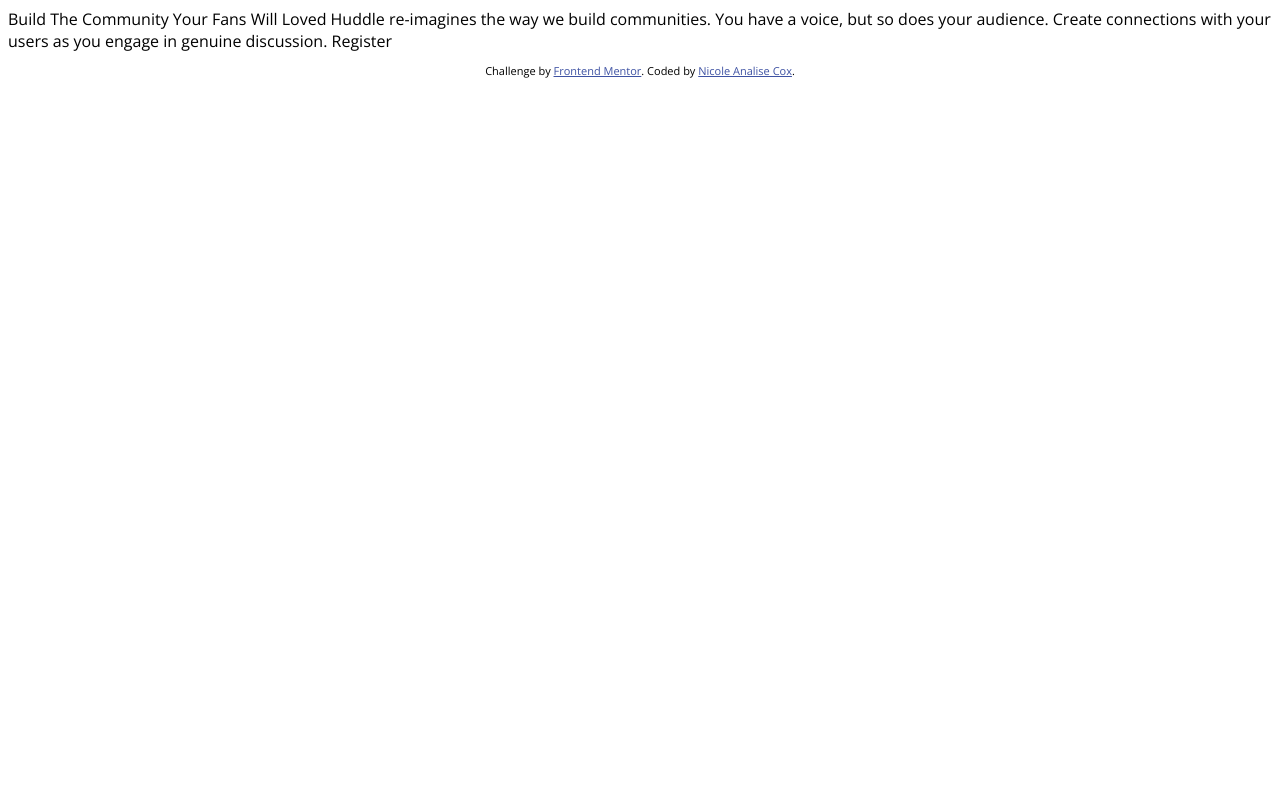
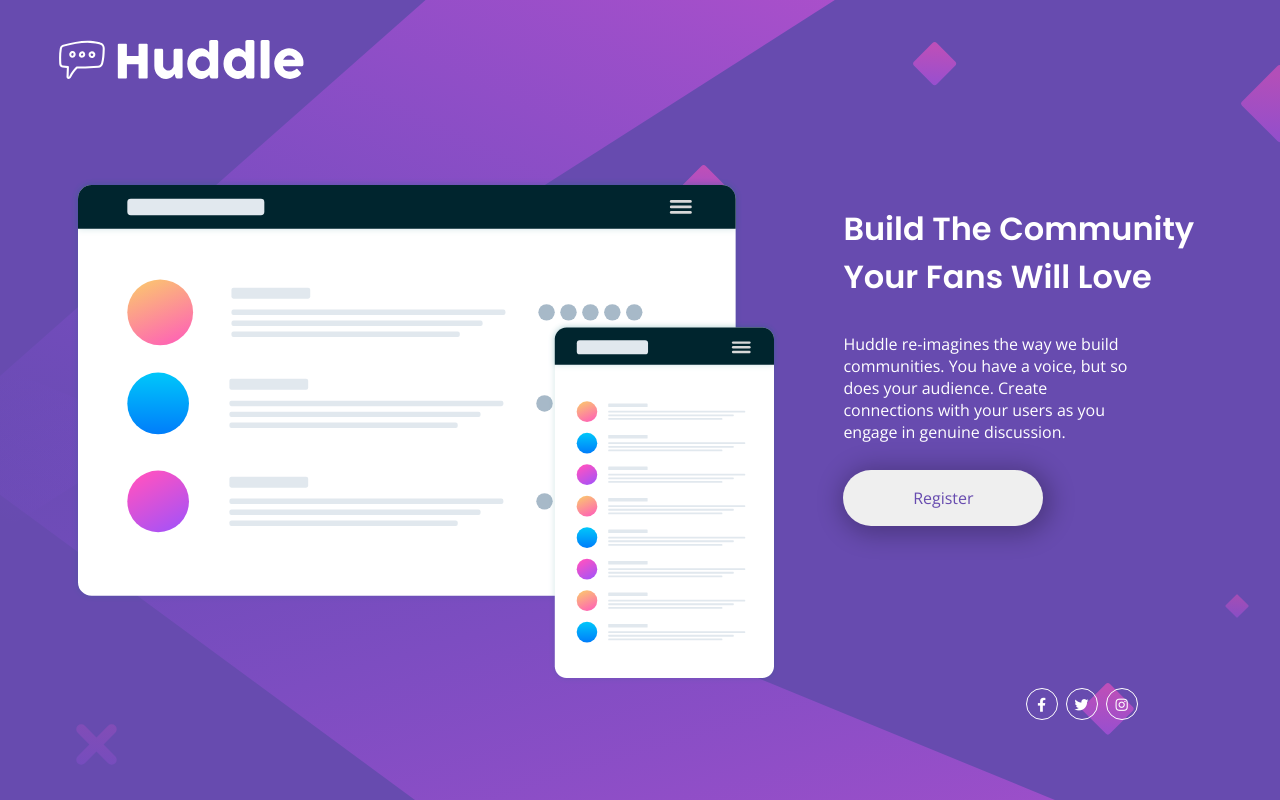
Before and after one commit to mayariii/huddle-landing-page, a plain HTML site: page index.html in a window 1280 px wide. Drawn offline with nearby package versions, Linux system fonts and the light colour scheme.

Commit message:
first pass of desktop version with sass

```diff
--- a/index.html
+++ b/index.html
@@ -10,38 +10,53 @@
   <link rel="preconnect" href="https://fonts.gstatic.com">
   <link href="https://fonts.googleapis.com/css2?family=Poppins:wght@400;600&display=swap" rel="stylesheet">
   <link href="https://fonts.googleapis.com/css2?family=Open+Sans&display=swap" rel="stylesheet">
+  <link rel="stylesheet" href="https://use.fontawesome.com/releases/v5.15.3/css/all.css"
+    integrity="sha384-SZXxX4whJ79/gErwcOYf+zWLeJdY/qpuqC4cAa9rOGUstPomtqpuNWT9wdPEn2fk" crossorigin="anonymous">
   <link rel="stylesheet" href="./css/style.css">
   <title>Frontend Mentor | Huddle landing page with single introductory section</title>
 
-  <!-- Feel free to remove these styles or customise in your own stylesheet 👍 -->
-  <style>
-    .attribution {
-      font-size: 11px;
-      text-align: center;
-    }
-
-    .attribution a {
-      color: hsl(228, 45%, 44%);
-    }
-  </style>
 
 </head>
 
 <body>
+  <div class="container">
+    <div class="header">
+      <img class="logo" src="/images/logo.svg" alt="Huddle Logo">
+    </div>
 
-  Build The Community Your Fans Will Loved
+    <div class="content">
+      <div class="image-content">
+        <img src="/images/illustration-mockups.svg" alt="Desktop & Mobile Illustration">
+      </div>
 
-  Huddle re-imagines the way we build communities. You have a voice, but so does your audience.
-  Create connections with your users as you engage in genuine discussion.
+      <div class="text-content">
+        <p class="heading"> Build The Community <br> Your Fans Will Love</p>
+        <p class="sub-text">Huddle re-imagines the way we build communities. You have a voice, but so does your
+          audience.
+          Create connections with your users as you engage in genuine discussion.</p>
+        <button class="button">Register</button>
+      </div>
+    </div>
 
-  Register
 
-  <footer>
-    <p class="attribution">
-      Challenge by <a href="https://www.frontendmentor.io?ref=challenge" target="_blank">Frontend Mentor</a>.
-      Coded by <a href="#">Nicole Analise Cox</a>.
-    </p>
-  </footer>
+
+  </div>
+
+  <div class="links">
+    <span class="fa-stack">
+      <i class="fab fa-facebook-f fa-sm fa-stack-1x social-icon"></i>
+    </span>
+
+    <span class="fa-stack">
+      <i class="fab fa-twitter fa-sm fa-stack-1x social-icon"></i>
+    </span>
+
+    <span class="fa-stack">
+      <i class="fab fa-instagram fa-sm fa-stack-1x social-icon"></i>
+    </span>
+  </div>
+
+
 </body>
 
 </html>
--- a/scss/_config.scss
+++ b/scss/_config.scss
@@ -1,2 +1,11 @@
+// Text
 $font-heading: 'Poppins', sans-serif;
 $font-body: 'Open Sans', sans-serif;
+
+// Colours
+$primary-colour: hsl(257, 40%, 49%);
+$secondary-colour: white;
+$hover-colour: hsl(300, 69%, 71%);
+
+// Images
+$background-image: url('/images/bg-desktop.svg');
--- a/scss/style.scss
+++ b/scss/style.scss
@@ -1,5 +1,76 @@
 @import 'config';
 
 body {
+    background-color: $primary-colour;
+    color: $secondary-colour;
+    background-image: $background-image;
+}
+
+.logo {
+    padding: 1.5% 3%;
+}
+
+.content {
+    display: flex;
+
+    .image-content {
+        padding: 5% 5% 0 5%;
+    }
+
+    .text-content {
+        padding: 3% 3% 3% 0;
+
+        .heading {
+            font-family: $font-heading;
+            font-size: xx-large;
+            font-weight: 600;
+            padding-top: 5%;
+        }
+
+        .sub-text {
+            font-family: $font-body;
+            padding-right: 25%;
+        }
+    }
+}
+
+.button {
+    border: none;
+    border-radius: 30px;
+    box-shadow: 3px 3px 23px 6px rgba(0, 0, 0, 0.25);
+    cursor: pointer;
+    color: $primary-colour;
     font-family: $font-body;
+    font-size: medium;
+    margin: 3% 0;
+
+    // sizing
+    width: 200px;
+    height: 56px;
 }
+
+.links {
+    display: flex;
+    justify-content: flex-end;
+    padding-right: 10%;
+}
+
+.social-icon {
+    border: 1px solid $secondary-colour;
+    display: inline-block;
+    border-radius: 26px;
+    width: 30px;
+    height: 30px;
+    text-align: center;
+}
+
+// hover styling
+.button:hover {
+    color: $secondary-colour;
+    background-color: $hover-colour;
+}
+
+.social-icon:hover {
+    color: $hover-colour;
+    border: 1px solid $hover-colour;
+}
```
Also changed, not shown: css/style.css.
